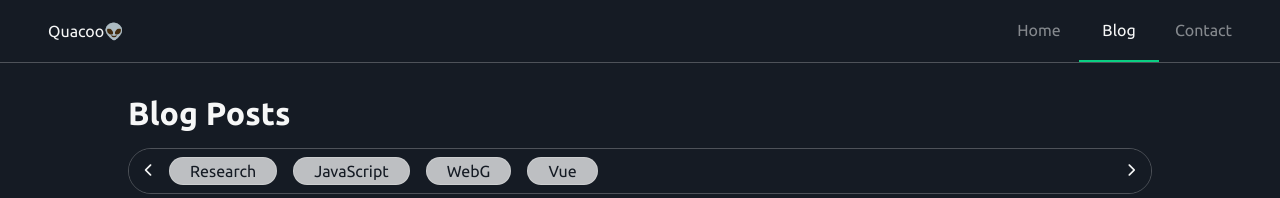
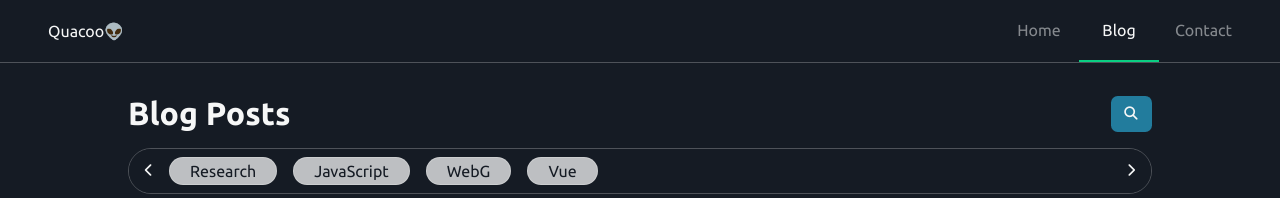
Before and after one commit to quacoo1/quacoo-website, a Vue app: page /blog in a window 1280 px wide. Shown: the top 198 px of the page. Built offline with nearby package versions, Linux system fonts and the light colour scheme.

Commit message:
add post search component

```diff
--- a/src/App.vue
+++ b/src/App.vue
@@ -27,6 +27,15 @@ import TheFooter from "./components/TheFooter.vue";
   position: relative;
   overflow: hidden;
 
+  &--flex {
+    display: flex;
+    align-items: center;
+  }
+
+  &--bottom-space {
+    padding-bottom: $space-medium;
+  }
+
   &--bordered-radius {
     border: $seperator;
     border-radius: 100em;
@@ -37,14 +46,12 @@ import TheFooter from "./components/TheFooter.vue";
   font-size: 2em;
   font-weight: bold;
   text-transform: capitalize;
-  margin-bottom: 1rem;
 }
 
 .button {
   cursor: pointer;
   color: $color_grey;
 
-  font-family: $font_base_type;
   font-weight: bold;
   letter-spacing: 1px;
 
@@ -59,5 +66,12 @@ import TheFooter from "./components/TheFooter.vue";
     background: rgba($color_secondary, 0.75);
     transition: background 0.3s ease-out;
   }
+
+  &__icon {
+    display: flex;
+    align-items: center;
+    padding: 0 1em;
+    height: 2.25rem;
+  }
 }
 </style>
--- a/src/assets/scss/_base.scss
+++ b/src/assets/scss/_base.scss
@@ -3,6 +3,7 @@ $color_grey:  #F6F7F7;
 $color_primary: #0ACF83;
 $color_secondary: #227C9D;
 $color_tertiary: #151B24;
+$color_danger:#963723;
 $color_background: $color_tertiary;
 $color_background_hover: rgba($color_grey,0.2);
 
@@ -18,3 +19,6 @@ $seperator: solid 1px rgba($color_grey,.25);
 
 //height
 $navigation-height: 63px;
+
+//space
+$space-medium:1rem;
--- a/src/components/PostCard.vue
+++ b/src/components/PostCard.vue
@@ -1,68 +1,65 @@
-<script>
-
-</script>
+<script></script>
 
 <template>
-
   <div class="postcard">
-
+    <div>
       <figure class="postcard__image">
-            <img src="https://via.placeholder.com/150" alt="" width="150">
+        <img src="https://via.placeholder.com/150" alt="" width="150" height="150" />
       </figure>
+    </div>
     <div class="postcard__content">
       <a href="#" class="postcard__name">Blog Name</a>
       <!-- <p class="postcard__description"> <span class="postcard__date">12/05/21</span>  <span class="postcard__tag">tag</span></p> -->
       <p class="postcard__description">
-                Lorem ipsum dolor sit amet consectetur adipisicing elit. Exercitationem in nam, consectetur, obcaecati quam sit ipsa eveniet recusandae placeat, cum illo eos ducimus neque beatae explicabo et sapiente cupiditate laboriosam.
+        Lorem ipsum dolor sit amet consectetur adipisicing elit. Exercitationem in nam,
+        consectetur, obcaecati quam sit ipsa eveniet recusandae placeat, cum illo eos
+        ducimus neque beatae explicabo et sapiente cupiditate laboriosam.
       </p>
     </div>
   </div>
-
 </template>
 
 <style lang="scss">
-    .postcard{
-        display:grid;
+.postcard {
+  display: grid;
   grid-template-columns: 150px auto;
 
-        border: solid 1px rgba($color_grey,.25);
-        padding:1em;
-        margin-bottom:2em;
-        border-radius: .5em;
+  border: solid 1px rgba($color_grey, 0.25);
+  padding: 1em;
+  margin-bottom: 2em;
+  border-radius: 0.5em;
 
-
-        &__image{
+  &__image {
     display: flex;
     overflow: hidden;
-          border-radius: .5em;
+    height: max-content;
+    border-radius: 0.5em;
   }
 
-        &__content{
+  &__content {
     padding: 0 1em;
   }
-        &__description{
+  &__description {
     margin-bottom: 1em;
   }
 
-
-        &__tag{
-            background: #E78587;
-            display:inline-block;
-            padding:0 1em;
+  &__tag {
+    background: #e78587;
+    display: inline-block;
+    padding: 0 1em;
     border-radius: 100em;
   }
-        &__date{
-
+  &__date {
   }
-        &__name{
+  &__name {
     display: inline-block;
-            color:$color_primary;
+    color: $color_primary;
     font-weight: bold;
     font-size: 1.5em;
     text-decoration: none;
-            margin-bottom: .5em;
+    margin-bottom: 0.5em;
 
-            &:hover{
+    &:hover {
       text-decoration: underline;
     }
   }
--- /dev/null
+++ b/src/components/PostSearch.vue
@@ -0,0 +1,72 @@
+<script setup>
+import { ref } from "vue";
+
+const emits = defineEmits(["update:modelValue"]);
+
+const searchRevealed = ref(false);
+</script>
+
+<template>
+  <div class="post-search">
+    <input
+      class="post-search__input"
+      v-show="searchRevealed"
+      type="text"
+      placeholder="search"
+      :value="$attrs.modelValue"
+      @input="$emit('update:modelValue', $event.target.value)"
+    />
+    <button
+      class="post-search__close"
+      v-show="searchRevealed"
+      @click="searchRevealed = false"
+    >
+      <i class="fas fa-times-circle"></i>
+    </button>
+    <button
+      class="button button__icon"
+      v-show="!searchRevealed"
+      @click="searchRevealed = true"
+    >
+      <i class="fas fa-search"></i>
+    </button>
+  </div>
+</template>
+
+<style lang="scss">
+.post-search {
+  position: relative;
+  margin-left: auto;
+  flex-shrink: 1;
+  padding-left: 1em;
+
+  &__input {
+    font-family: $font_base_type;
+    font-size: 1rem;
+    color: rgba($color_grey, 0.75);
+    padding: 0 1em;
+    border: solid 1px;
+    border-radius: 0.5em;
+    border: none;
+    background: rgba($color_secondary, 0.25);
+    height: 2.25rem;
+    &:focus {
+      outline: none;
+    }
+  }
+
+  &__close {
+    color: $color_danger;
+    font-size: 1rem;
+    cursor: pointer;
+    position: absolute;
+    top: 0;
+    bottom: 0;
+    right: 0;
+    right: 0;
+    border: none;
+    background: transparent;
+    padding: 0 0.5em;
+  }
+}
+</style>
--- a/src/views/Blog.vue
+++ b/src/views/Blog.vue
@@ -2,13 +2,18 @@
 import { ref, reactive } from "vue";
 import PostCard from "../components/PostCard.vue";
 import PostTagsFilers from "../components/PostTagFilters.vue";
+import PostSearch from "../components/PostSearch.vue";
 
 const tags = reactive(["research", "JavaScript", "WebG", "vue"]);
+const searchQuery = ref("sing");
 </script>
 
 <template>
   <div class="blog-header">
-    <h1 class="title">Blog Posts</h1>
+    <div class="wrapper wrapper--flex wrapper--bottom-space">
+      <h1 class="title" :style="{ 'white-space': 'nowrap' }">Blog Posts</h1>
+      <post-search v-model="searchQuery" />
+    </div>
     <post-tags-filers :tags="tags" />
   </div>
   <div class="posts">
```
Lines whose indentation alone changed are shown as unchanged.
